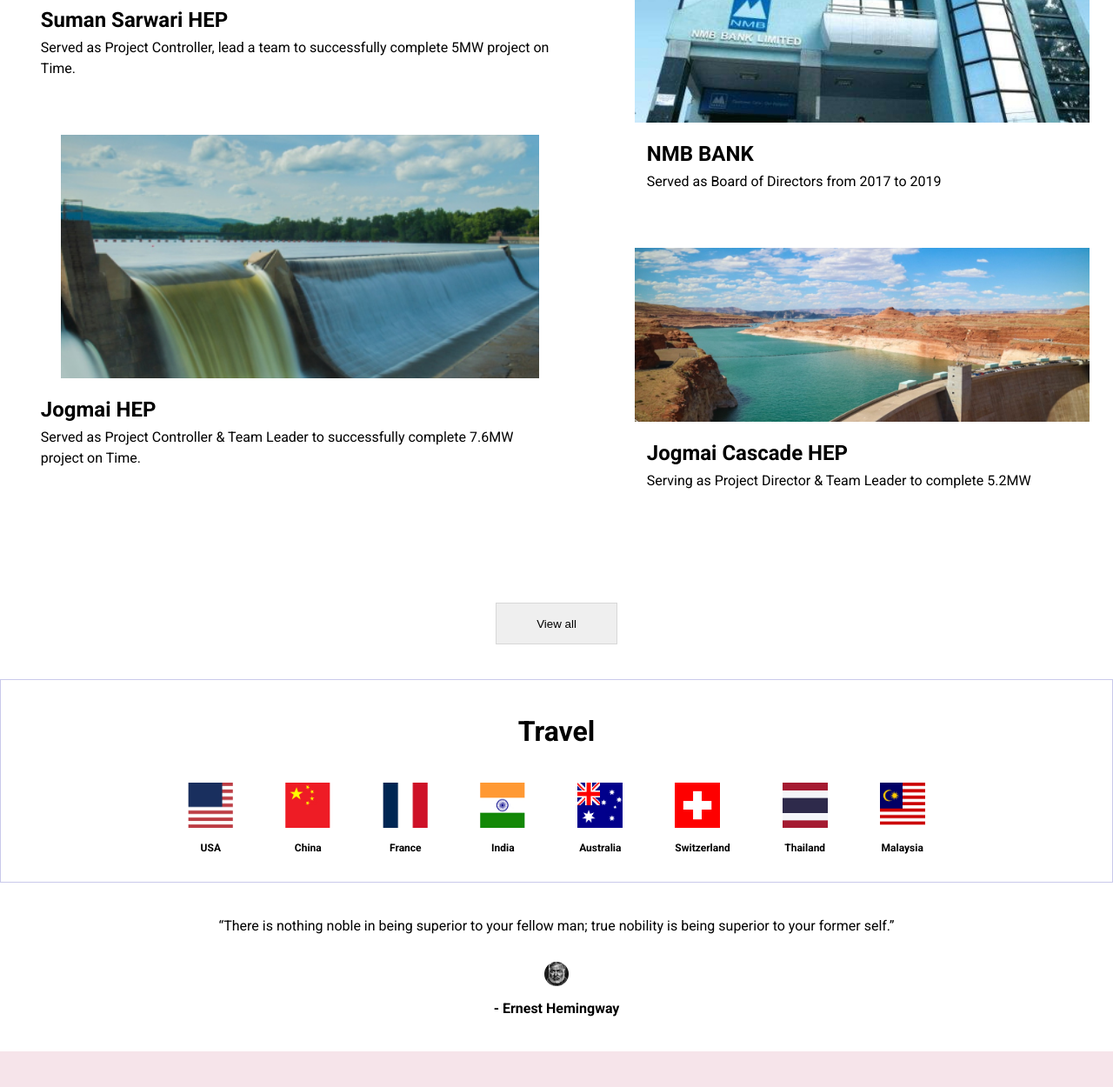
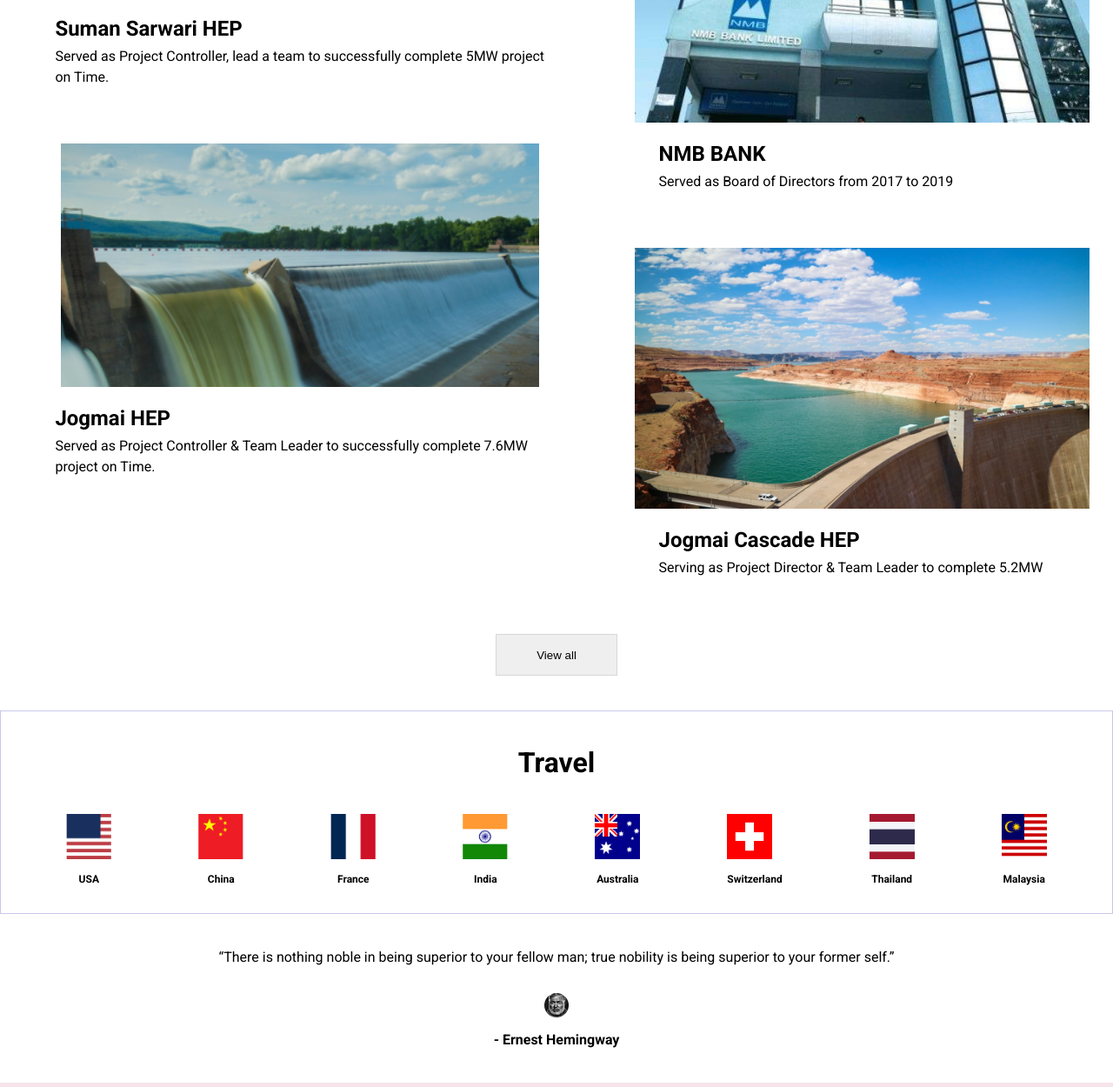
Before and after one commit to 1Akashm/Hari-Sir, a plain HTML site: page index.html in a window 1280 px wide. Shown: the part 1436-2686 px from the top of the page at 87% size. Drawn offline with Linux system fonts and the light colour scheme; a script that the page names is missing.

Commit message:
new commit

```diff
--- a/style.css
+++ b/style.css
@@ -536,7 +536,7 @@ html{
 
 
 .view{
-    margin: 64px auto 40px;
+    margin: 0px auto 40px;
 }
 
 .view div{
@@ -570,7 +570,7 @@ html{
 
     .work_container
     {
-        margin-top: -30px;
+        margin-top: -110px;
     }
 
     .suman>img{
@@ -603,9 +603,17 @@ html{
 
     .jogmai_cascade>img{
         width: 95%;
-        height: 200px;
+        height: 300px;
         object-fit: cover;
         max-width: 550px;
+    }
+}
+
+@media screen and (min-width: 1000px) {
+    .images_description
+    {
+        width: 85%;
+        margin: 0 auto;
     }
 }
 
@@ -714,7 +722,7 @@ html{
 @media screen and (min-width: 1000px)
 {
     .image_container{
-        gap: 40px;
+        gap: 80px;
     }
 
     .arrow
```
